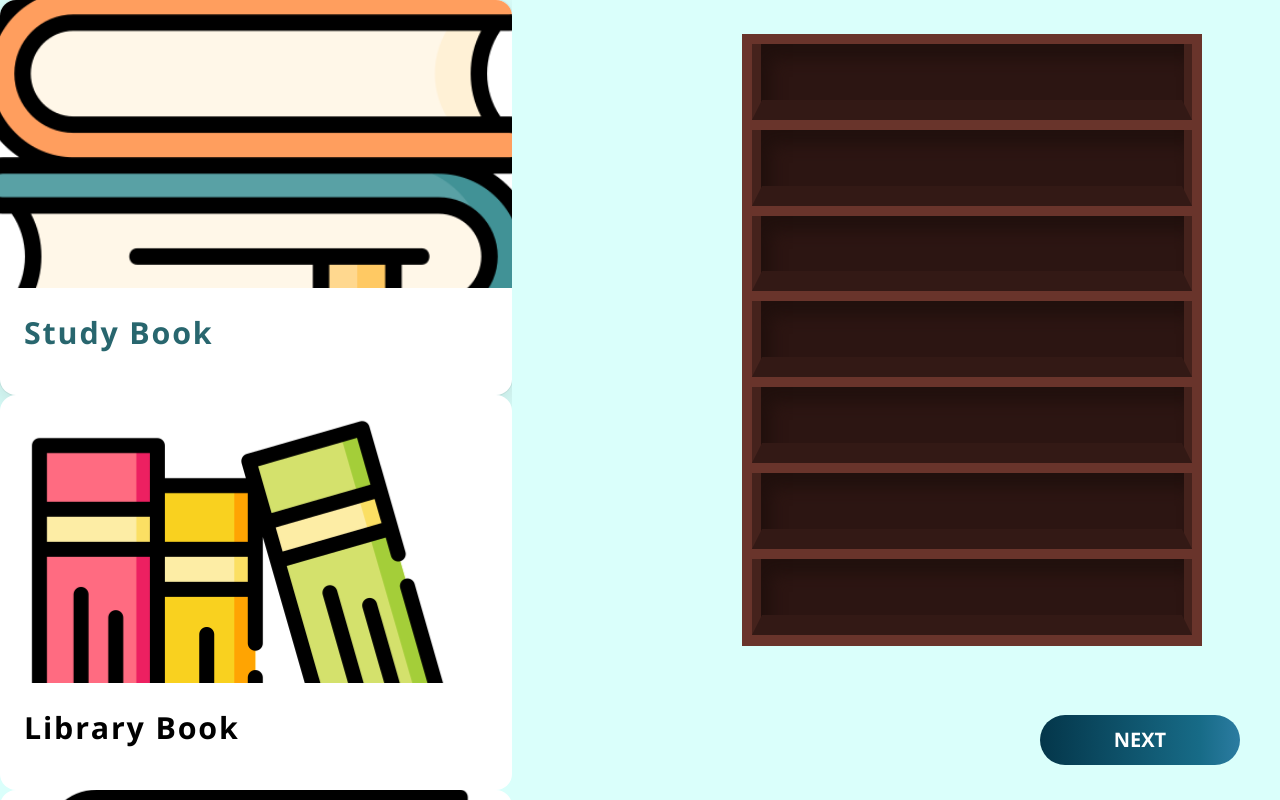
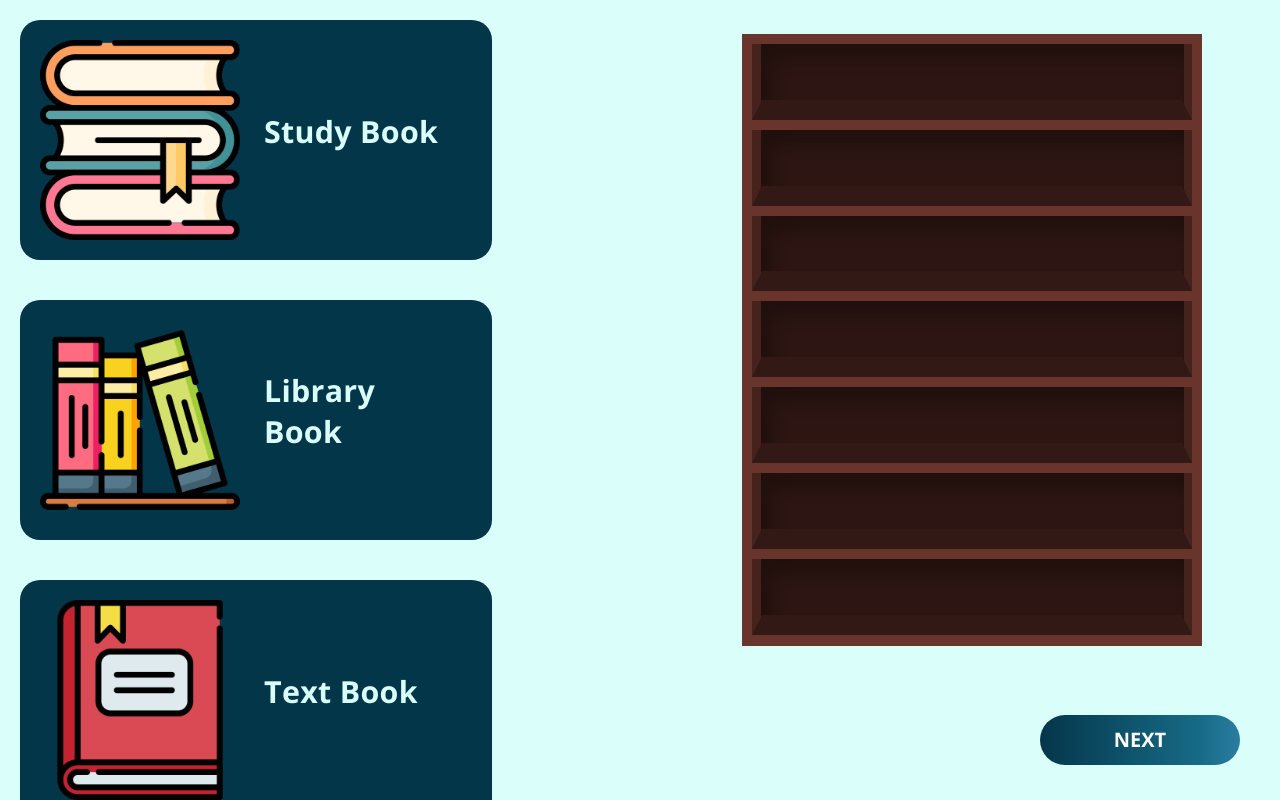
Before and after one commit to Rashika258/cabinet-assembler, a React (Create React App) app: page /assembly in a window 1280 px wide. Built offline with nearby package versions, Linux system fonts and the light colour scheme.

Commit message:
ui changes

```diff
--- a/src/components/AssemblyScreen/IndividualPartsCard/IndividualPartsCard.css
+++ b/src/components/AssemblyScreen/IndividualPartsCard/IndividualPartsCard.css
@@ -1,74 +1,49 @@
+.individual__selected__parts__card {
+  position: relative;
 
-.individual__selected__parts__card {
-    --img-scale: 1.001;
-    --title-color: black;
-    --link-icon-translate: -20px;
-    --link-icon-opacity: 0;
-    --global-font-famliy: 'Open Sans';
-    position: relative;
-    border-radius: 16px;
   box-shadow: none;
-    background: #fff;
+
   transform-origin: center;
   transition: all 0.4s ease-in-out;
+
   overflow: hidden;
 }
 
-  .individual__selected__parts__card a::after {
-    position: absolute;
-    inset-block: 0;
-    inset-inline: 0;
-    cursor: pointer;
-    content: "";
-  }
-
 /* basic article elements styling */
-  .individual__selected__parts__card h2 {
+.individual__selected-card-title {
   margin: 0 0 18px 0;
-    font-family: var(--global-font-famliy);
+  font-family: "Open Sans";
   font-size: 1.9rem;
-    letter-spacing: 0.06em;
-    color: var(--title-color);
+  letter-spacing: 0.3px;
+  color: #dafffb;
   transition: color 0.3s ease-out;
 }
 
-  .individual__selected__parts__card figure {
-    margin: 0;
-    padding: 0;
-    aspect-ratio: 16 / 9;
-    overflow: hidden;
+.individual__selected-card-wrapper {
+  border-radius: 20px;
+  background-color: #04364a;
+  margin: 20px;
+  display: flex;
+  padding: 20px;
 }
 
-  .individual__selected__parts__card img {
+.individual__selected-card-wrapper:hover {
+  cursor: grab;
+}
+
+.individual__selected-card-img {
+  width: 200px;
+  height: 200px;
   max-width: 100%;
   transform-origin: center;
   transform: scale(var(--img-scale));
   transition: transform 0.4s ease-in-out;
 }
 
-  .individual__selected__parts__card .article-body {
+.individual__selected__parts__card .individual__selected-card-body {
   padding: 24px;
-  }
-
-  .individual__selected__parts__card a {
-    display: inline-flex;
+  display: flex;
   align-items: center;
-    text-decoration: none;
-    color: #28666e;
-  }
-
-  .individual__selected__parts__card a:focus {
-    outline: 1px dotted #28666e;
-  }
-
-  .individual__selected__parts__card a .icon {
-    min-width: 24px;
-    width: 24px;
-    height: 24px;
-    margin-left: 5px;
-    transform: translateX(var(--link-icon-translate));
-    opacity: var(--link-icon-opacity);
-    transition: all 0.3s;
 }
 
 /* using the has() relational pseudo selector to update our custom properties */
@@ -85,18 +60,18 @@
   .individual__selected__parts__card {
     container: card/inline-size;
   }
-    .article-body p {
+  .individual__selected-card-body p {
     display: none;
   }
 }
 
 @container card (min-width: 380px) {
-    .article-wrapper {
+  .individual__selected-card-wrapper {
     display: grid;
     grid-template-columns: 100px 1fr;
     gap: 16px;
   }
-    .article-body {
+  .individual__selected-card-body {
     padding-left: 0;
   }
   .individual__selected__parts__card figure {
--- a/src/components/AssemblyScreen/IndividualPartsCard/IndividualPartsCard.js
+++ b/src/components/AssemblyScreen/IndividualPartsCard/IndividualPartsCard.js
@@ -5,7 +5,7 @@ import "./IndividualPartsCard.css";
 const IndividualPartsCard = ({ part }) => {
   const [{ isDragging }, drag] = useDrag(() => ({
     type: "image",
-    item: { id: part.id , variant: part.variant},
+    item: { id: part.id, variant: part.variant },
     collect: (monitor) => ({
       isDragging: !!monitor.isDragging(),
     }),
@@ -17,16 +17,18 @@ const IndividualPartsCard = ({ part }) => {
       ref={drag}
       className="individual__selected__parts__card"
     >
-      <div class="article-wrapper">
-        <figure>
-          <img src={part.imgURL} alt="" />
-        </figure>
-        <div class="article-body">
-          <h2>{part.title}</h2>
+      <div className="individual__selected-card-wrapper">
+        <img
+          className="individual__selected-card-img"
+          src={part.imgURL}
+          alt={part.title}
+        />
+
+        <div className="individual__selected-card-body">
+          <h2 className="individual__selected-card-title">{part.title}</h2>
         </div>
       </div>
     </article>
-
   );
 };
 
```
Lines whose indentation alone changed are shown as unchanged.
